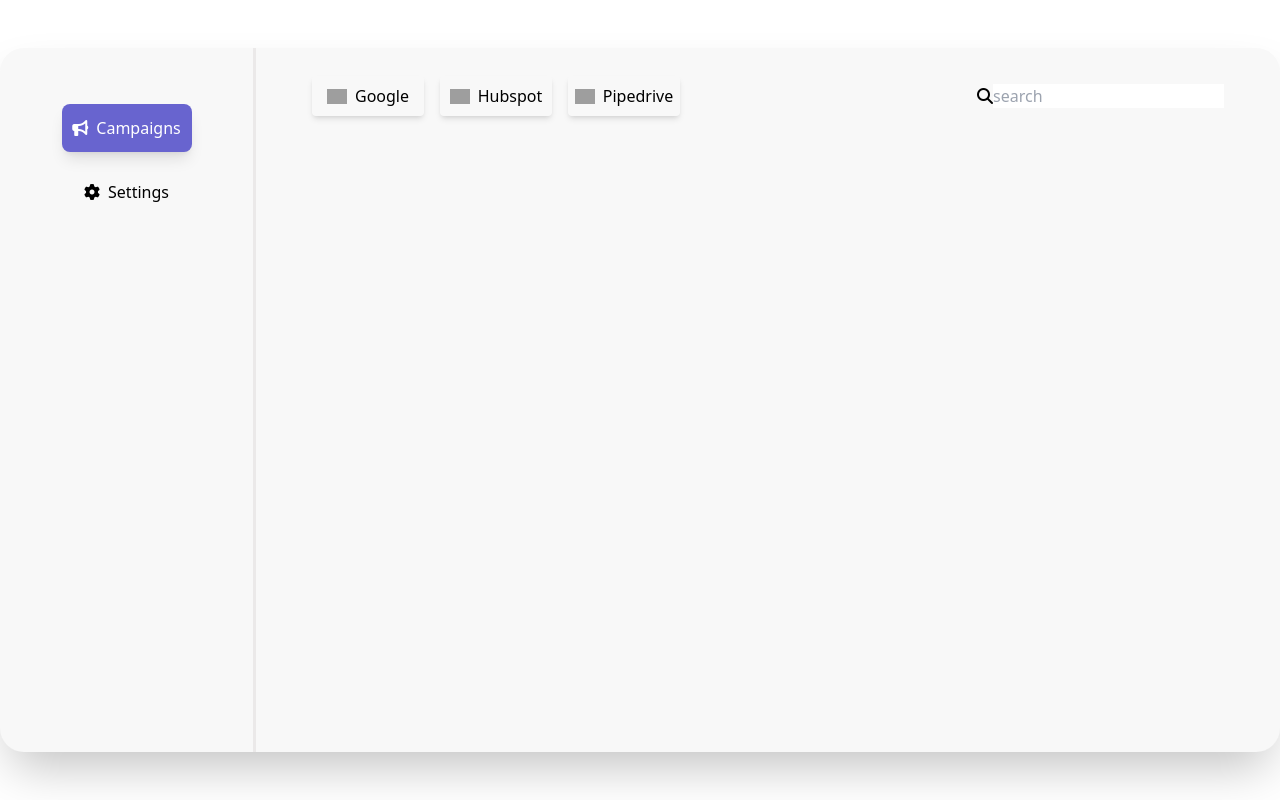
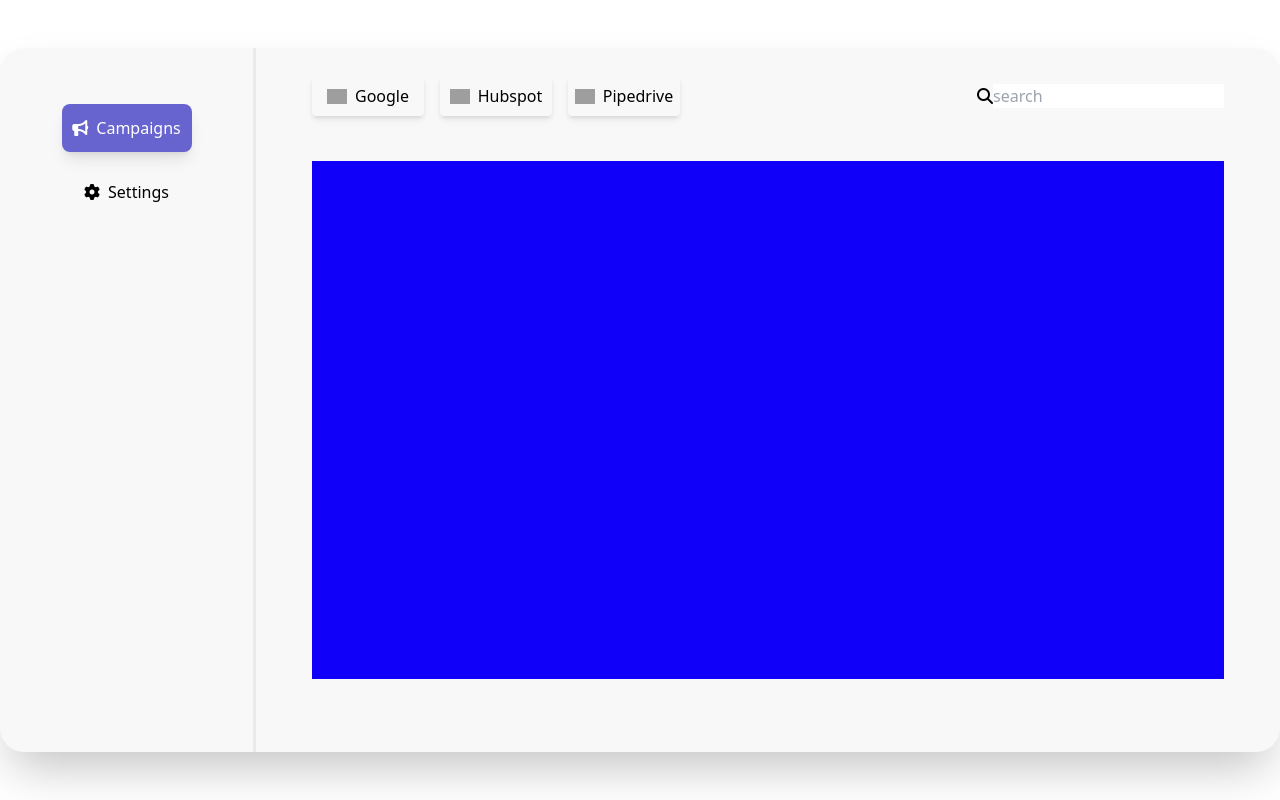
Before and after one commit to hadismtb/sample-project, a React (Create React App) app: page / in a window 1280 px wide. Both pictures are taken after a click on the item "Campaigns". Built offline with nearby package versions, Linux system fonts and the light colour scheme; grey boxes are pictures that could not be loaded.

Commit message:
apply some style to Campaigns output container by using campainsOutput className

```diff
--- a/src/components/campaings/Campaigns.css
+++ b/src/components/campaings/Campaigns.css
@@ -29,3 +29,10 @@
 .campaignsTabItem img {
     @apply w-5 mr-2
 }
+
+/*CAMPAIGNS OUTPUT STYLE*/
+.campaignsOutput {
+    height: 80%;
+    @apply my-auto;
+    background-color: #1000fa;
+}
```
